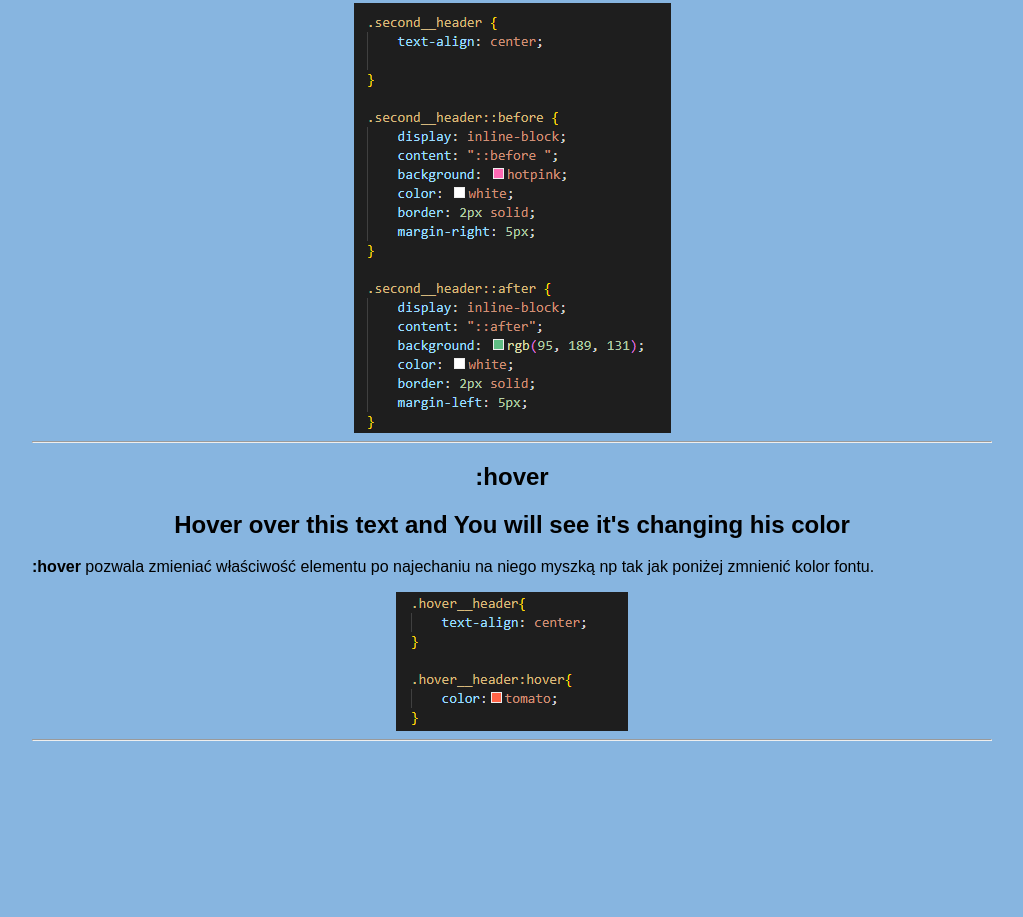
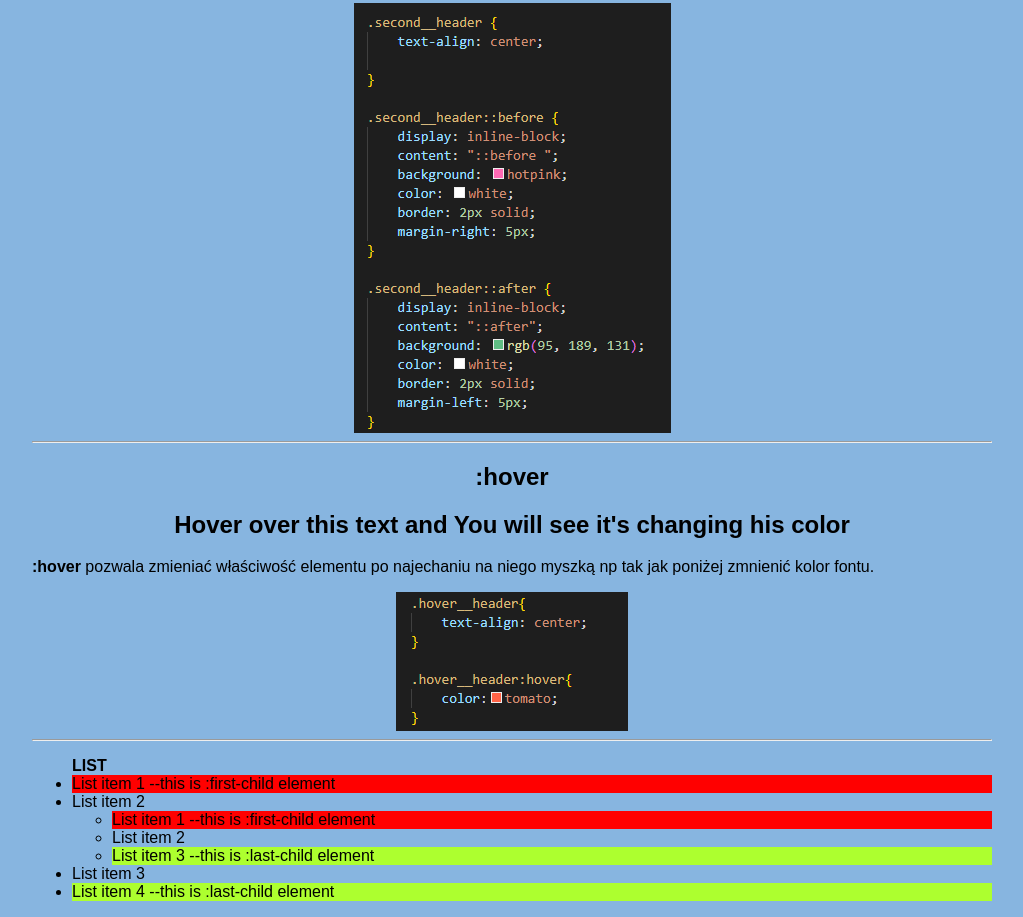
Before and after one commit to norbert-lukaszuk/homepage, a plain HTML site: page pseudoelements.html in a window 1280 px wide. Shown: the part 247-1164 px from the top of the page, without its empty margins (128-1151 px from the left). Before the commit the page ends 996 px from the top, so only its background shows below. Drawn offline with Linux system fonts and the light colour scheme.

Commit message:
pseudoelement:first-child&:last-child

```diff
--- a/pseudoelements.html
+++ b/pseudoelements.html
@@ -14,6 +14,7 @@
 
     }
 
+
     body {
         max-width: 960px;
         margin: 0 auto;
@@ -29,6 +30,18 @@
         display: flex;
         flex-direction: column;
         align-items: center;
+    }
+    .list{
+        font-weight: bold;
+    }
+    .listItem{
+        font-weight: normal;
+    }
+    .listItem:first-child{
+        background: red;
+    }
+    .listItem:last-child{
+        background: greenyellow;
     }
     .main__header {
         text-align: center;
@@ -63,6 +76,7 @@
 </style>
 
 <body>
+
     <h1 class="main__header">Pseudoelements</h1>
     <h2 class="main__header">::before and ::after</h2>
     <h2 class="second__header">This is the text that is sorounded by the elements</h2>
@@ -83,6 +97,20 @@
         <img src="img/hover.png" alt="Hover code snippet">
     </div>
     <hr>
+  <div>
+      <ul class="list">LIST
+          <li class="listItem">List item 1 --this is :first-child element</li>
+          <li class="listItem">List item 2
+              <ul>
+                  <li class="listItem">List item 1 --this is :first-child element </li>
+                  <li class="listItem">List item 2</li>
+                  <li class="listItem">List item 3 --this is :last-child element</li>
+              </ul>
+          </li>
+          <li class="listItem">List item 3</li>
+          <li class="listItem">List item 4 --this is :last-child element</li>
+      </ul>
+  </div>
 </body>
 
 </html>
```
